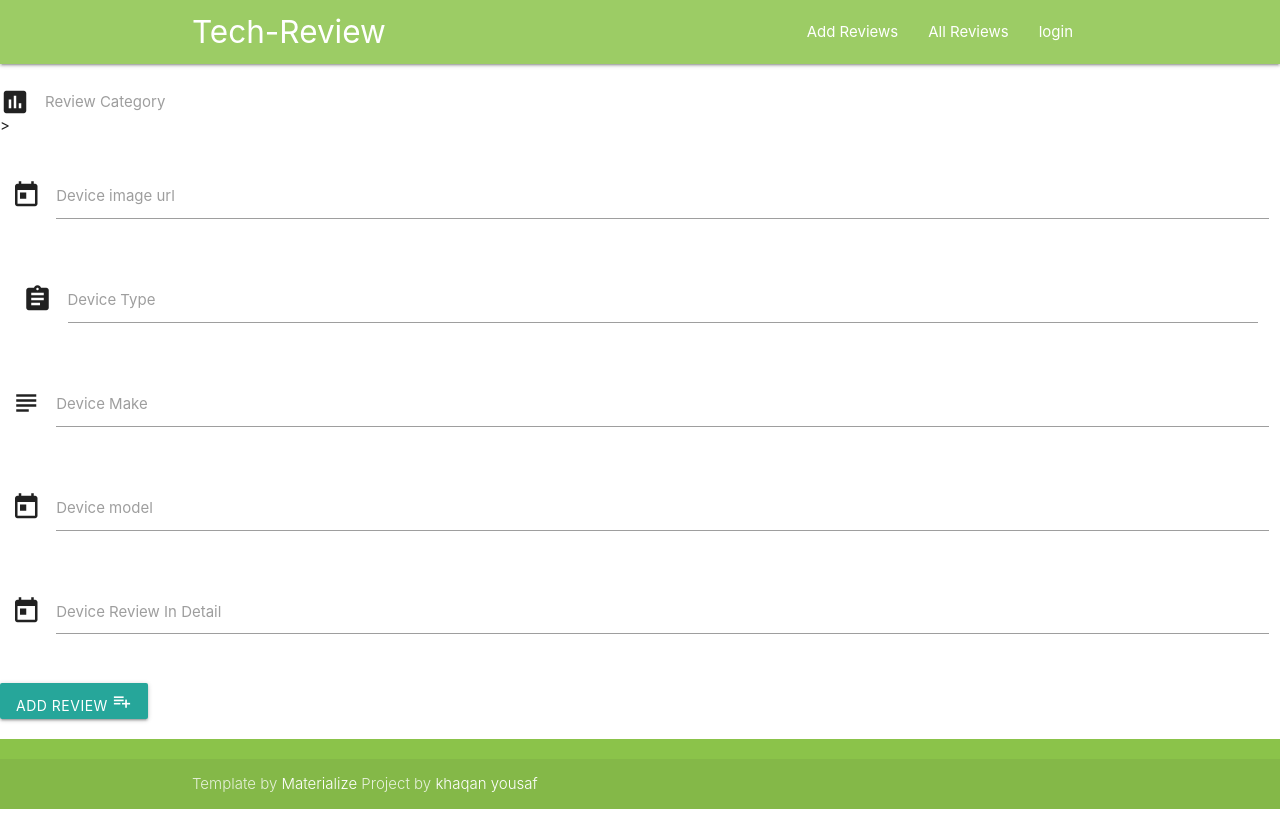
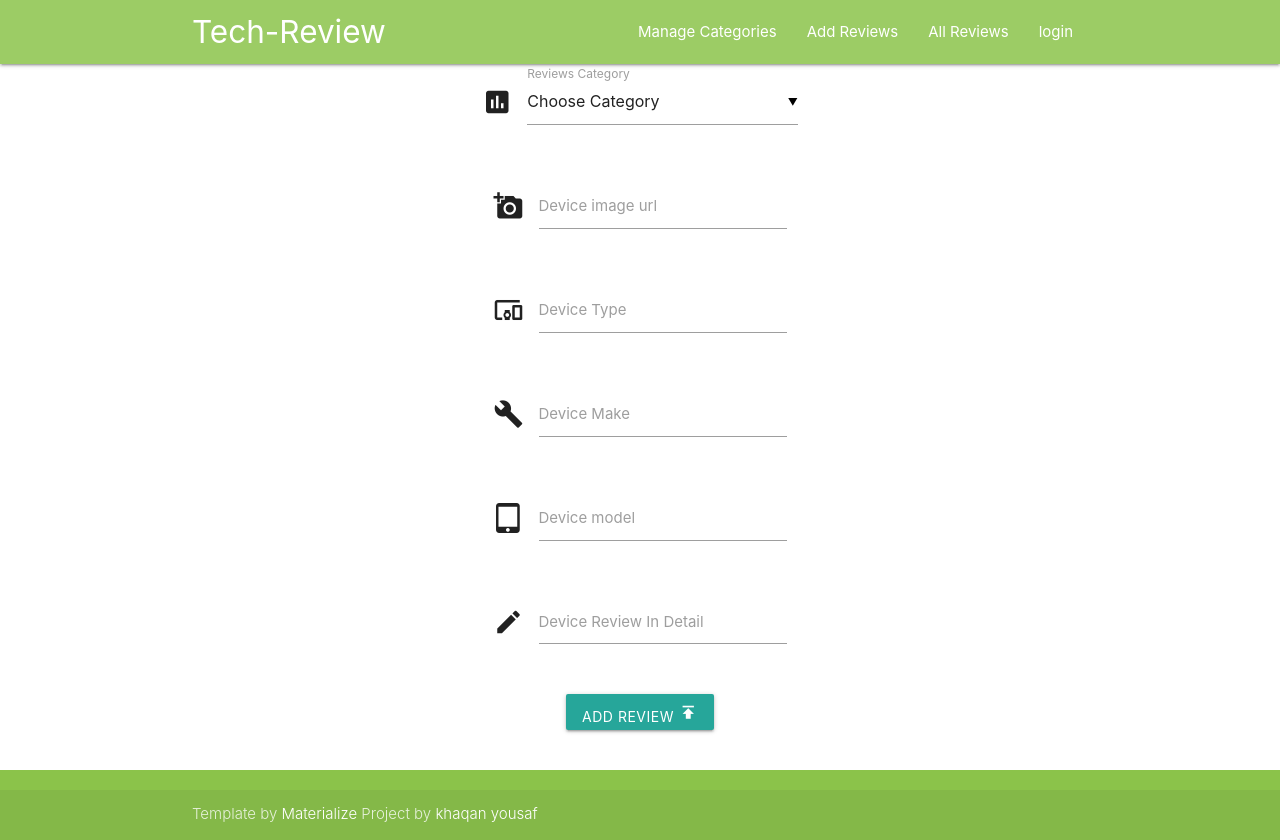
Before and after one commit to rameez1822534/milestone-project-3, a Flask app: page /add_reviews in a window 1280 px wide. Before the commit the page ends 809 px from the top, so only its background shows below. Run offline with Flask 2, Linux system fonts and the light colour scheme; data that the repository does not hold is empty; some libraries are stand-ins or nearby versions.

Commit message:
categories added with bug fixes

```diff
--- a/app.py
+++ b/app.py
@@ -6,7 +6,7 @@ from bson.objectid import ObjectId
 app = Flask(__name__)
 
 app.config["MONGO_DBNAME"] = "tech-data"
-app.config["MONGO_URI"] =  os.environ.get("MONGO_URI")
+app.config["MONGO_URI"] = os.environ.get("MONGO_URI")
 
 mongo = PyMongo(app)
 
@@ -61,6 +61,37 @@ def delete_review(review_id):
 def login():
     return render_template('login.html')
 
+@app.route('/get_categories')
+def get_categories():
+    return render_template('categories.html',
+                           categories=mongo.db.categories.find())
+
+@app.route('/delete_category/<category_id>')
+def delete_category(category_id):
+    mongo.db.categories.remove({'_id': ObjectId(category_id)})
+    return redirect(url_for('get_categories'))
+
+@app.route('/edit_category/<category_id>')
+def edit_category(category_id):
+    return render_template('editcategory.html',
+    category=mongo.db.categories.find_one({'_id': ObjectId(category_id)}))
+
+@app.route('/update_category/<category_id>', methods=['POST'])
+def update_category(category_id):
+    mongo.db.categories.update(
+        {'_id': ObjectId(category_id)},
+        {'category_type': request.form.get('category_type')})
+    return redirect(url_for('get_categories'))
+
+@app.route('/insert_category', methods=['POST'])
+def insert_category():
+    category_doc = {'category_type': request.form.get('category_type')}
+    mongo.db.categories.insert_one(category_doc)
+    return redirect(url_for('get_categories'))
+
+@app.route('/add_category')
+def add_category():
+    return render_template('addcategory.html')
 
 if __name__ == '__main__':
     app.run(host=os.environ.get("IP"),
--- a/static/css/style.css
+++ b/static/css/style.css
@@ -27,3 +27,12 @@
 .section.no-pad-bot {
     min-height: 80vh;
 }
+body {
+    display: flex;
+    min-height: 100vh;
+    flex-direction: column;
+  }
+
+  main {
+    flex: 1 0 auto;
+  }
--- a/templates/add_reviews.html
+++ b/templates/add_reviews.html
@@ -2,58 +2,57 @@
 {% block content %}
 
 <div class="row">
-    <form action="{{url_for('insert_reviews')}}" method="POST"  class="col s12">
+    <form action="{{ url_for('insert_reviews') }}" method="POST"  class="col s12">
         <div class="row">
             <div class="row">
-                <div class="input-field col s12"  class="collapsible" data-collapsible="accordion">
+                <div class="input-field col s12">
                     <i class="material-icons prefix">poll</i>
-                    <select id="category_type" name="category_type">
+                    <select id="category_name" name="category_name">
                   <option value="" disabled selected>Choose Category</option>
                   {% for cat in categories %}
-                      <option value="{{cat.category_type}}">{{cat.category_type}}</option>
+                      <option value="{{cat.category_name}}">{{cat.category_name}}</option>
                   {% endfor %}
                 </select>
-                    <label>Review Category</label>
+                    <label>Reviews Category</label>
                 </div>
-            </div>>
             </div>
-            <div class="row">
                 <div class="input-field col s12">
-                    <i class="material-icons prefix">today</i>
+                    <i class="material-icons prefix">add_a_photo</i>
                     <input id="deviceimage_url" name="deviceimage_url" type="text" >
                     <label for="icon_prefix">Device image url</label>
                 </div>
             </div>
+            <div class="row">
             <div class="input-field col s12">
-                <i class="material-icons prefix">assignment</i>
+                <i class="material-icons prefix">devices_other</i>
                 <input id="device_type" name="device_type" type="text">
                 <label for="icon_prefix">Device Type</label>
             </div>
         </div>
         <div class="row">
             <div class="input-field col s12">
-                <i class="material-icons prefix">subject</i>
+                <i class="material-icons prefix">build</i>
                 <input name="device_make" id="device_make" type="text">
-                <label for="icon_telephone">Device Make</label>
+                <label for="icon_prefix">Device Make</label>
             </div>
         </div>
         <div class="row">
             <div class="input-field col s12">
-                <i class="material-icons prefix">today</i>
+                <i class="material-icons prefix">tablet_mac</i>
                 <input id="device_model" name="device_model" type="text" >
                 <label for="icon_prefix">Device model</label>
             </div>
         </div>
         <div class="row">
             <div class="input-field col s12">
-                <i class="material-icons prefix">today</i>
+                <i class="material-icons prefix">create</i>
                 <textarea  id="device_review" name="device_review" class="materialize-textarea"></textarea>
                 <label for="icon_prefix">Device Review In Detail</label>
             </div>
         </div>
-        <div class="row">
+        <div class="row center">
             <button class="btn waves-effect waves-light" type="submit" name="action">Add review
-                <i class="material-icons ">playlist_add</i>
+                <i class="material-icons ">publish</i>
              </button>
         </div>
     </form>
--- a/templates/base.html
+++ b/templates/base.html
@@ -12,10 +12,13 @@
   <link href="{{ url_for('static', filename='css/style.css') }}" type="text/css" rel="stylesheet" media="screen,projection"/>
 </head>
 <body>
-
+<!--- Navbar -->
     {% block nav %}
     {% include 'subtemp/_navbar.html' %}
     {% endblock %}
+
+
+<!--- content block -->
 
     {% block content %} {% endblock %}
 
@@ -31,7 +34,6 @@
     <!--  Scripts-->
     <script src="https://cdnjs.cloudflare.com/ajax/libs/jquery/3.2.1/jquery.min.js"></script>
     <script src="https://cdnjs.cloudflare.com/ajax/libs/materialize/0.100.2/js/materialize.min.js"></script>
-    <script src="https://code.jquery.com/jquery-2.1.1.min.js"></script>
     <script src="{{ url_for('static', filename='js/materialize.js') }}"></script>
     <script src="{{ url_for('static', filename='js/init.js') }} "></script>
     <script type="text/javascript">
--- a/templates/edit_review.html
+++ b/templates/edit_review.html
@@ -4,7 +4,9 @@
         <div class="container">
             <br><br>
             <h1 class="header center orange-text">Edit Review</h1>
-<!--Materialise form to imput recipes-->
+
+            <!--Materialise form to imput recipes-->
+
             <div class="row">
             <form action="{{ url_for('update_review', review_id=reviews._id) }}" method="POST" class="col s12">
                 <div class="row">
@@ -15,7 +17,7 @@
                 </div>
                 <div class="row">
                     <div class="input-field center col s12">
-                    <input value="{{ reviews.deviceimage_url}}" placeholder="" id="deviceimage_url" name="deviceimage_url" type="image" class="validate">
+                    <input value="{{ reviews.deviceimage_url}}" placeholder="" id="deviceimage_url" name="deviceimage_url" type="text" class="validate">
                     <label for="deviceimage_url">Add Image</label>
                     </div>
                 </div>
--- a/templates/review_display.html
+++ b/templates/review_display.html
@@ -10,7 +10,7 @@
                      <!-- Recipe Image -->
                         <img src="{{reviews.deviceimage_url}}"class="materialboxed" width="100%" alt="{{reviews.device_model}}">
                      <!-- Recipe INTRO -->
-                        <h6 class="center"><i class="fas fa-clock"></i>{{ reviews.device_make }}</h6>
+                        <h6 class="center"><i class="fas fa-mobile-alt"></i>{{ reviews.device_make }}</h6>
                         <h6 class="center"><i class="fas fa-adb"></i> {{ reviews.device_model }}</h6>
                         <p class="light">{{ reviews.device_review }}</p>
                     </div>
--- a/templates/subtemp/_navbar.html
+++ b/templates/subtemp/_navbar.html
@@ -14,9 +14,13 @@
          <ul class="right hide-on-med-and-down">
             <li><a href="/add_reviews">Add Reviews</a></li>
         </ul>
+        <ul class="right hide-on-med-and-down">
+            <li><a href="/get_categories">Manage Categories</a></li>
+        </ul>
         <ul id="nav-mobile" class="sidenav">
             <li><a href="/get_reviews">All Reviews</a></li>
             <li><a href="/add_reviews">Add Reviews</a></li>
+            <li><a href="/get_categories">Manage Categories</a></li>
         </ul>
         <a href="#" data-target="nav-mobile" class="sidenav-trigger"><i class="material-icons">menu</i></a>
     </div>
--- a/templates/temp.html
+++ b/templates/temp.html
@@ -7,3 +7,4 @@
     {{review.device_model}}
     {{review.device_ratings}}
 {% endfor %}
+"mongodb+srv://rameez1:XCoDWa4q3nYSVrwp@myfirstcluster-cbmmr.mongodb.net/tech-data?retryWrites=true&w=majority"
```
Also changed, not shown: templates/addcategory.html (added, +19 -0 lines), templates/categories.html (added, +27 -0 lines), templates/editcategory.html (added, +24 -0 lines).
